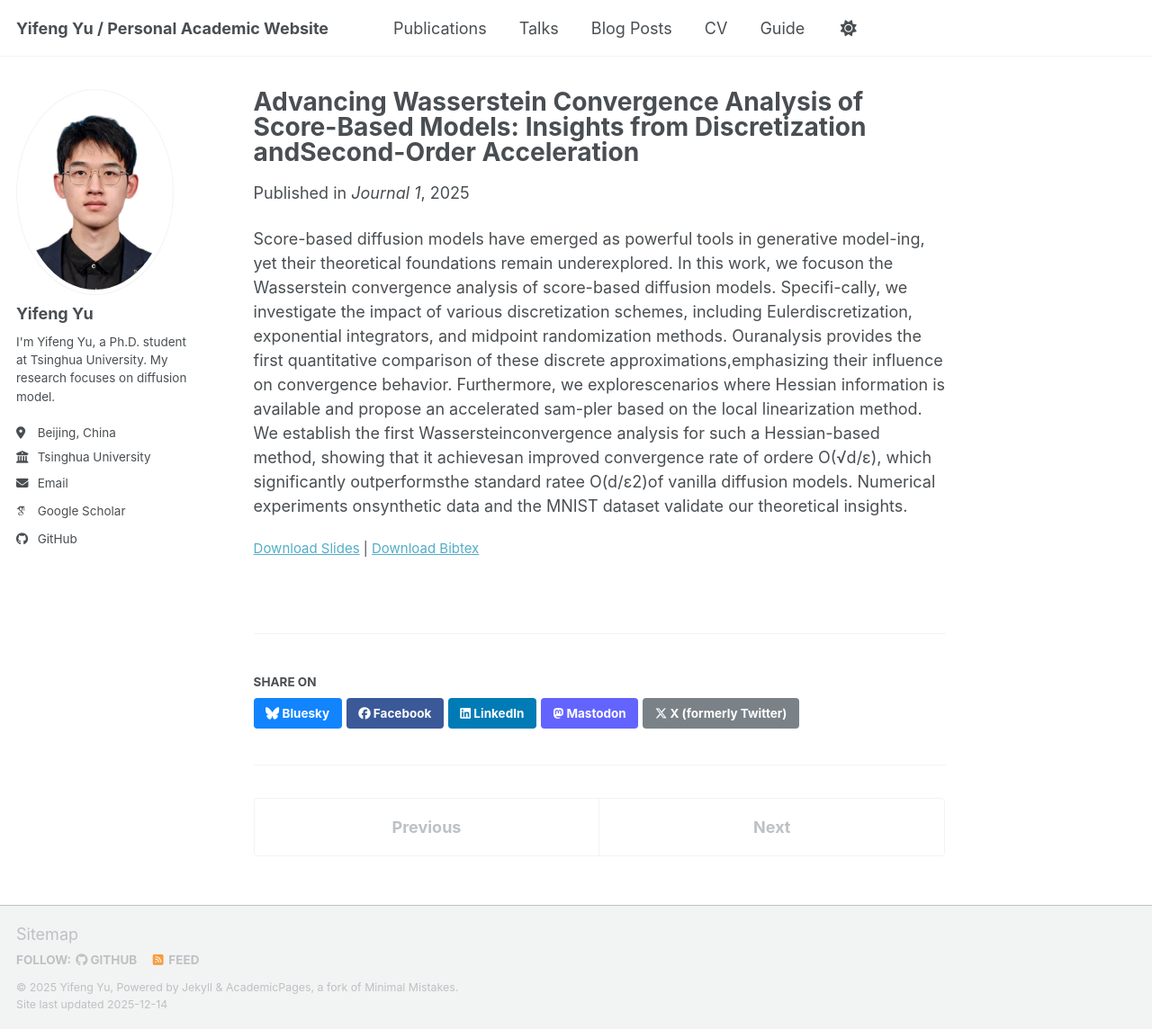
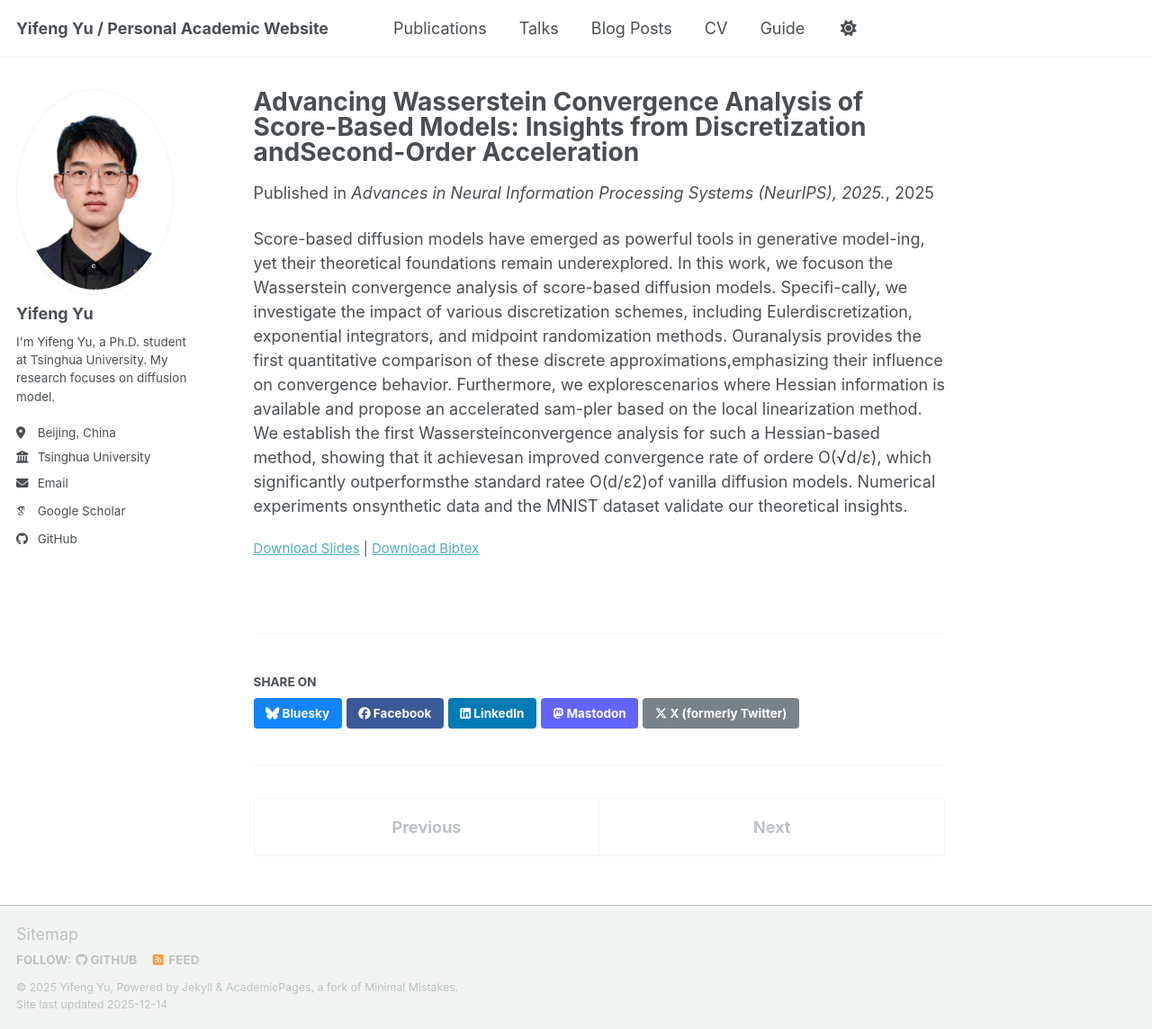
Before and after one commit to Iffen-Yu/iffen-yu.github.io, a Jekyll site: the page built from _publications/2025-09-19-paper-title-number-1.md, in a window 1280 px wide and 1144 px high. Shown: the whole window at 90% size. Built offline with Jekyll 4.4.1, drawn with Linux system fonts in a browser that asks for light colours; some web fonts are replaced; a script bundle is joined from its source files by our own code; library files that are not in the unit come from our copies.

Commit message:
paper_update2

```diff
--- a/_publications/2025-09-19-paper-title-number-1.md
+++ b/_publications/2025-09-19-paper-title-number-1.md
@@ -1,11 +1,11 @@
 ---
 title: "Advancing Wasserstein Convergence Analysis of Score-Based Models: Insights from Discretization andSecond-Order Acceleration"
 collection: publications
-category: conference
+category: conferences
 permalink: /publication/NeurIPS_Advancing_Wasserstein_Convergence_Analysis_of_Score_Based_Models__Insights_from_Discretization_and_Second_Order_Acceleration
 excerpt: 'This paper is about the number 1. The number 2 is left for future work.'
 date: 2025-09-19
-venue: 'Journal 1'
+venue: 'Advances in Neural Information Processing Systems (NeurIPS), 2025.'
 slidesurl: 'https://iffen-yu.github.io/files/slide.pdf'
 paperurl: 'https://iffen-yu.github.io/files/NeurIPS_Advancing_Wasserstein_Convergence_Analysis_of_Score_Based_Models__Insights_from_Discretization_and_Second_Order_Acceleration.pdf'
 bibtexurl: 'https://iffen-yu.github.io/files/bibtex1.bib'
```
